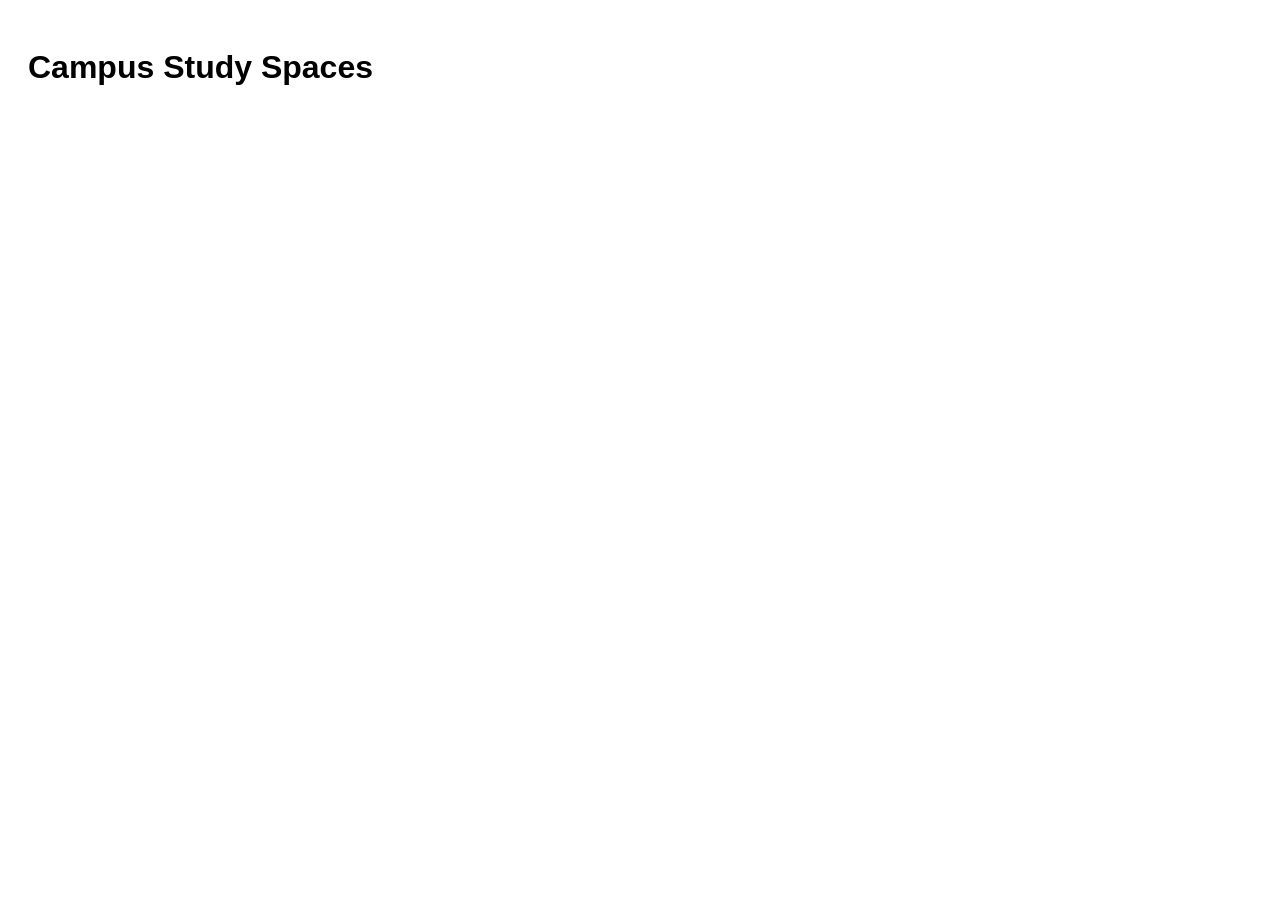
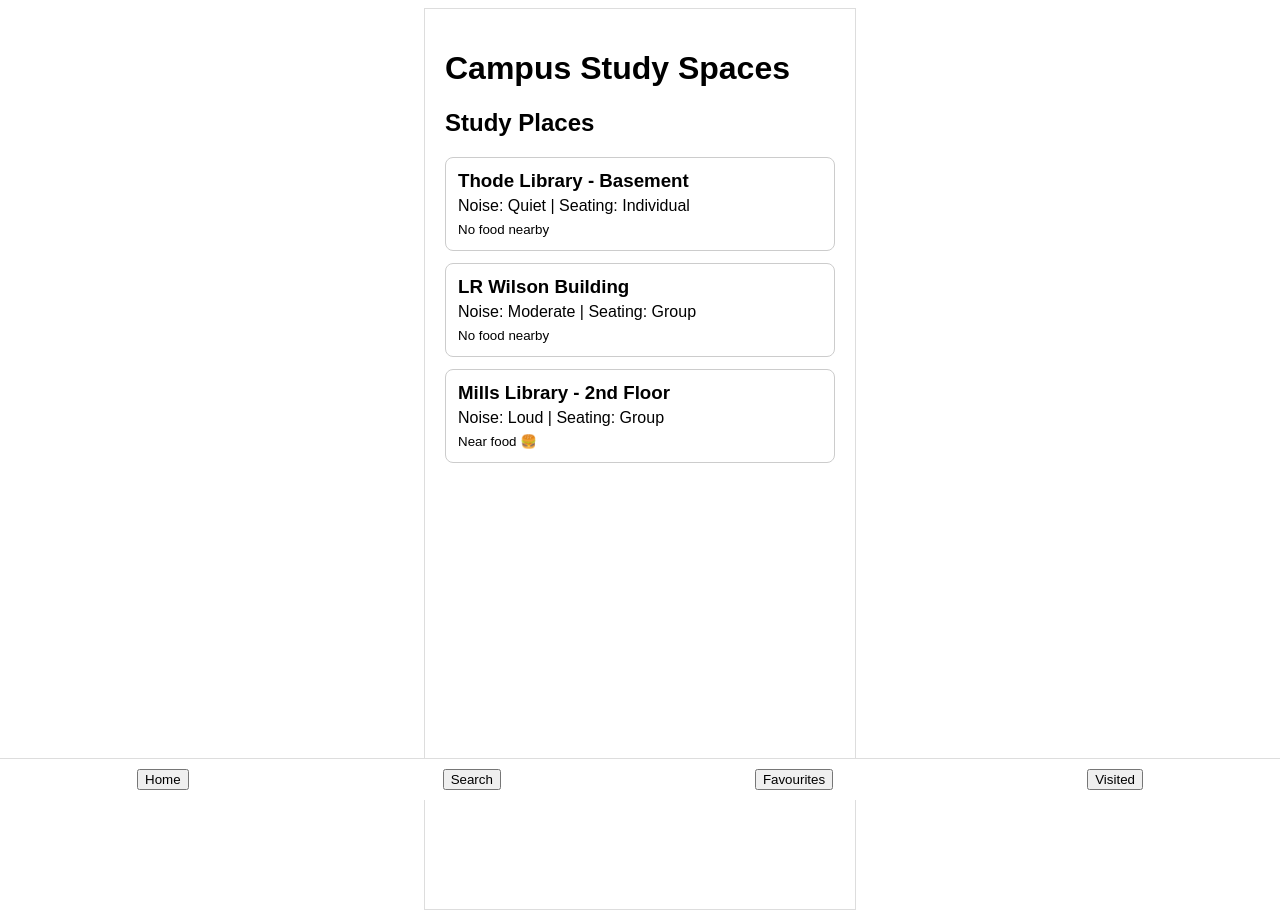
Before and after one commit to HussainM3/campus-study-place-app, a React (Vite) app: page / in a window 1280 px wide. Before the commit the page ends 800 px from the top, so only its background shows below. Built offline with nearby package versions, Linux system fonts and the light colour scheme.

Commit message:
made home and niavigation (temp pages for other screens), corrected search name

```diff
--- a/src/App.jsx
+++ b/src/App.jsx
@@ -1,7 +1,54 @@
+import { useState } from "react";
+
+import Home from "./components/Home.jsx";
+import Search from "./components/Search.jsx";
+import Details from "./components/Details.jsx";
+import Review from "./components/Review.jsx";
+import Favorites from "./components/Favorites.jsx";
+import Visited from "./components/Visited.jsx";
+import ReviewPrompt from "./components/ReviewPrompt.jsx";
+
 export default function App() {
+  const [screen, setScreen] = useState("home");
+  const [selectedPlace, setSelectedPlace] = useState(null);
+
+  const goTo = (screenName) => {
+    setScreen(screenName);
+  };
+
+  const onSelectPlace = (place) => {
+    setSelectedPlace(place);
+    setScreen("details");
+  };
+
   return (
-    <div style={{ padding: "20px", fontFamily: "Arial" }}>
+    <div
+      style={{
+        maxWidth: "390px",
+        margin: "0 auto",
+        minHeight: "100vh",
+        border: "1px solid #ddd",
+        padding: "20px",
+        paddingBottom: "80px", // space for bottom nav
+        fontFamily: "Arial",
+      }}
+    >
       <h1>Campus Study Spaces</h1>
+
+      {screen === "home" && (
+        <Home onSelectPlace={onSelectPlace} goTo={goTo} />
+      )}
+
+      {screen === "search" && <Search goTo={goTo} />}
+      {screen === "details" && (
+        <Details place={selectedPlace} goTo={goTo} />
+      )}
+      {screen === "review" && <Review place={selectedPlace} goTo={goTo} />}
+      {screen === "favorites" && <Favorites goTo={goTo} />}
+      {screen === "visited" && <Visited goTo={goTo} />}
+
+      {/* Popup will overlay on top later */}
+      <ReviewPrompt />
     </div>
   );
 }
--- a/src/components/Details.jsx
+++ b/src/components/Details.jsx
@@ -0,0 +1,14 @@
+export default function Details({ place, goTo }) {
+  if (!place) return <p>No place selected.</p>;
+
+  return (
+    <div>
+      <h2>{place.name}</h2>
+      <p>Noise: {place.noise}</p>
+      <p>Seating: {place.seating}</p>
+      <p>{place.nearFood ? "Near food 🍔" : "No food nearby"}</p>
+
+      <button onClick={() => goTo("review")}>Leave a Review</button>
+    </div>
+  );
+}
--- a/src/components/Favorites.jsx
+++ b/src/components/Favorites.jsx
@@ -0,0 +1,3 @@
+export default function Favorites() {
+  return <h2>Favourites Screen</h2>;
+}
--- a/src/components/Home.jsx
+++ b/src/components/Home.jsx
@@ -0,0 +1,52 @@
+import places from "../data/places";
+
+export default function Home({ onSelectPlace, goTo }) {
+  return (
+    <div>
+      <h2>Study Places</h2>
+
+      <div style={{ marginTop: "15px", display: "grid", gap: "12px" }}>
+        {places.map((place) => (
+          <div
+            key={place.id}
+            onClick={() => onSelectPlace(place)}
+            style={{
+              border: "1px solid #ccc",
+              padding: "12px",
+              borderRadius: "8px",
+              cursor: "pointer",
+            }}
+          >
+            <h3 style={{ margin: "0" }}>{place.name}</h3>
+            <p style={{ margin: "5px 0" }}>
+              Noise: {place.noise} | Seating: {place.seating}
+            </p>
+            <small>
+              {place.nearFood ? "Near food 🍔" : "No food nearby"}
+            </small>
+          </div>
+        ))}
+      </div>
+
+      {/* Bottom Navigation */}
+      <div
+        style={{
+          position: "fixed",
+          bottom: 0,
+          left: 0,
+          right: 0,
+          padding: "10px",
+          borderTop: "1px solid #ddd",
+          display: "flex",
+          justifyContent: "space-around",
+          background: "white",
+        }}
+      >
+        <button onClick={() => goTo("home")}>Home</button>
+        <button onClick={() => goTo("search")}>Search</button>
+        <button onClick={() => goTo("favorites")}>Favourites</button>
+        <button onClick={() => goTo("visited")}>Visited</button>
+      </div>
+    </div>
+    );
+}
--- a/src/components/Review.jsx
+++ b/src/components/Review.jsx
@@ -0,0 +1,3 @@
+export default function Review({ place }) {
+  return <h2>Review Screen for {place?.name}</h2>;
+}
--- a/src/components/ReviewPrompt.jsx
+++ b/src/components/ReviewPrompt.jsx
@@ -0,0 +1,3 @@
+export default function ReviewPrompt() {
+  return null;
+}
--- /dev/null
+++ b/src/components/Search.jsx
@@ -0,0 +1,4 @@
+export default function Search({ goTo }) {
+    <button onClick={() => goTo("Home")}></button>
+  return <h2>Search Screen (Coming Next)</h2>;
+}
--- a/src/components/Visited.jsx
+++ b/src/components/Visited.jsx
@@ -0,0 +1,3 @@
+export default function Visited() {
+  return <h2>Visited Screen</h2>;
+}
```
Also changed, not shown: src/components/Seach.jsx (deleted).
